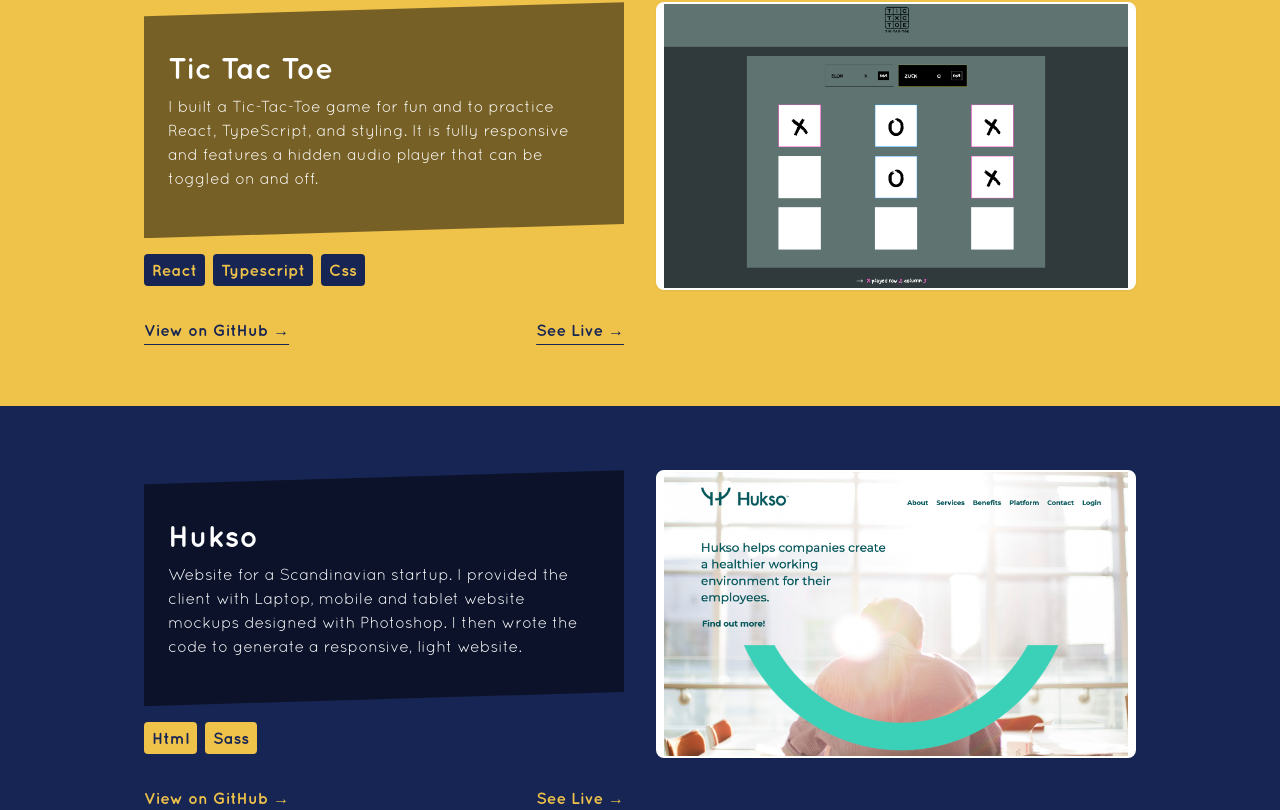
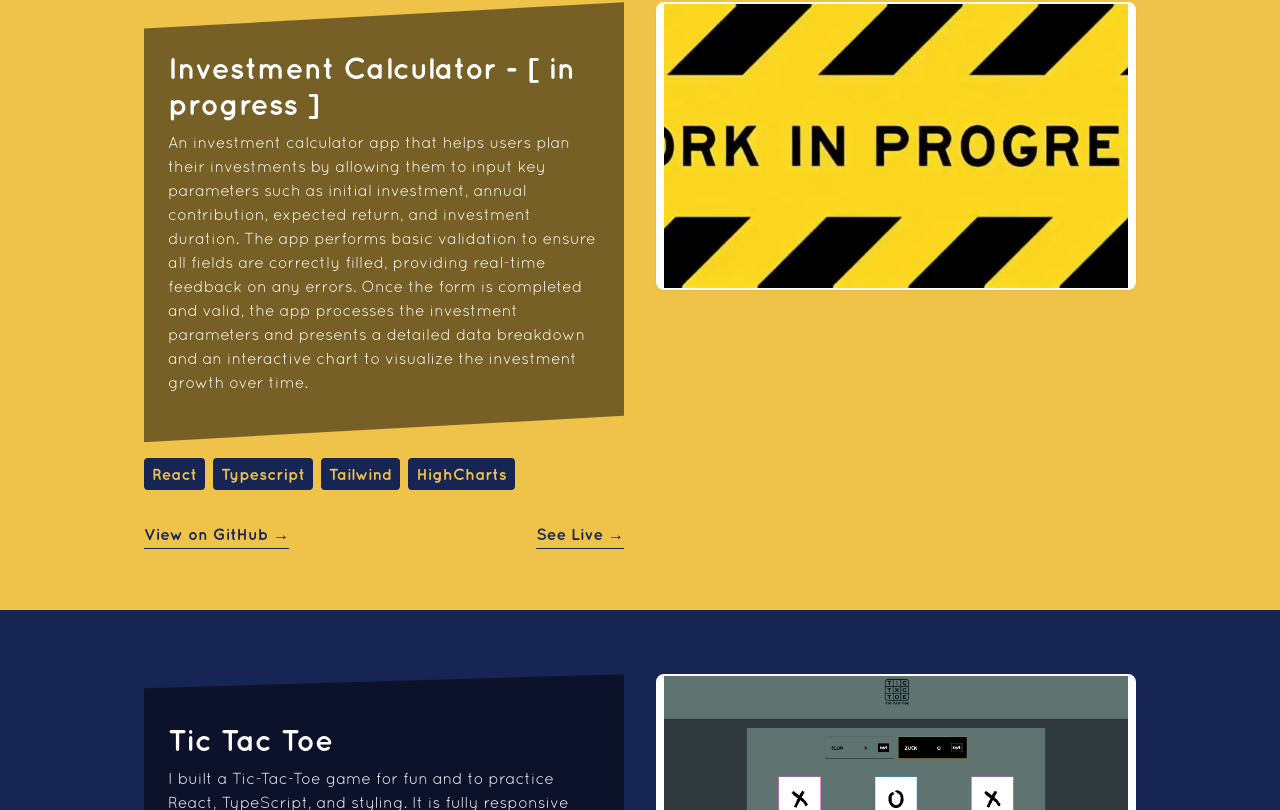
Before and after one commit to paologhidoni/portfolio, a React (Vite) app: page / in a window 1280 px wide. Shown: the part 610-1420 px from the top of the page. Built offline with nearby package versions, Linux system fonts and the light colour scheme.

Commit message:
Update projects with investment calculator project

```diff
--- a/src/data/projects.ts
+++ b/src/data/projects.ts
@@ -3,10 +3,21 @@ import musicPlayerImg from "../assets/music-player.png";
 import facQuestImg from "../assets/facquest.png";
 import facApplicationImg from "../assets/facApplication.png";
 import ticTacToeImg from "../assets/tictactoe.png";
+import workInProgressImg from "../assets/inprogress.jpg";
 
 export const projects = [
   {
     id: "project-1",
+    title: "Investment Calculator - [ in progress ]",
+    description:
+      "An investment calculator app that helps users plan their investments by allowing them to input key parameters such as initial investment, annual contribution, expected return, and investment duration. The app performs basic validation to ensure all fields are correctly filled, providing real-time feedback on any errors. Once the form is completed and valid, the app processes the investment parameters and presents a detailed data breakdown and an interactive chart to visualize the investment growth over time.",
+    image: workInProgressImg,
+    technologies: ["React", "Typescript", "Tailwind", "HighCharts"],
+    github: "https://github.com/paologhidoni/investmentcalculator",
+    live: "https://paologhidoni.github.io/investmentcalculator/",
+  },
+  {
+    id: "project-2",
     title: "Tic Tac Toe",
     description:
       "I built a Tic-Tac-Toe game for fun and to practice React, TypeScript, and styling. It is fully responsive and features a hidden audio player that can be toggled on and off.",
@@ -16,7 +27,7 @@ export const projects = [
     live: "https://paologhidoni.github.io/tictactoe/",
   },
   {
-    id: "project-2",
+    id: "project-3",
     title: "Hukso",
     description:
       "Website for a Scandinavian startup. I provided the client with Laptop, mobile and tablet website mockups designed with Photoshop. I then wrote the code to generate a responsive, light website.",
@@ -26,7 +37,7 @@ export const projects = [
     live: "https://paologhidoni.github.io/hukso/",
   },
   {
-    id: "project-3",
+    id: "project-4",
     title: "Music Player",
     description:
       "A music player that combines my passions for coding and music production. This simple yet functional music player allows users to play, shuffle, pause, skip, and go back to previous songs. Built with HTML, JavaScript, and CSS, the player features intuitive controls for seamless navigation through tracks, creating a smooth listening experience.",
@@ -36,7 +47,7 @@ export const projects = [
     live: "https://paologhidoni.github.io/musicplayer/",
   },
   {
-    id: "project-4",
+    id: "project-5",
     title: "Founders & Coders Quest",
     description:
       "A text based adventure game coded during the Founders and Coders bootcamp to learn React.",
@@ -46,7 +57,7 @@ export const projects = [
     live: "https://sleepy-meitner-5e2ffb.netlify.app/",
   },
   {
-    id: "project-5",
+    id: "project-6",
     title: "F&C Application website",
     description:
       "A website I built to apply for the Founders and Coders Bootcamp in London. I enjoyed exploring some less commonly used APIs, such as the Intersection Observer and the Web Audio API.",
```
Also changed, not shown: src/assets/inprogress.jpg (added).
